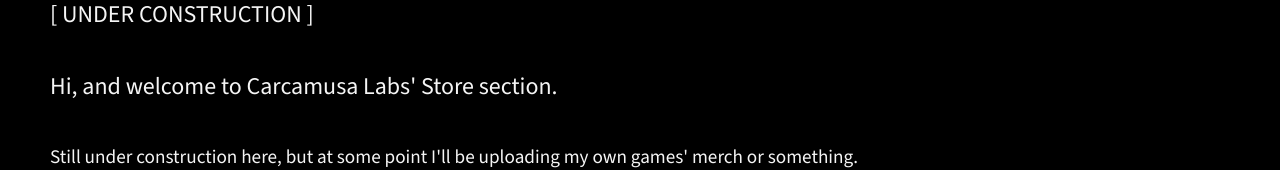
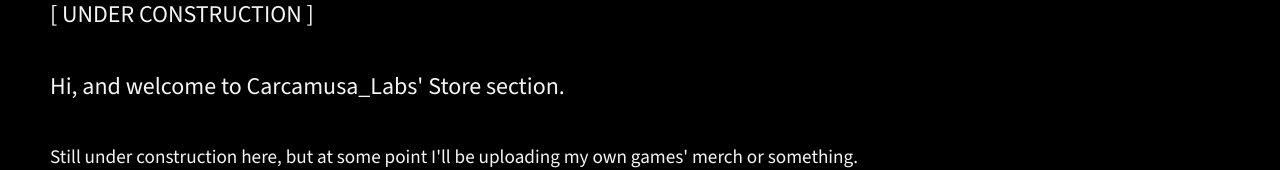
Before and after one commit to carcamusa-labs/Carcamusa_Labs_Website, a React (Vite) app: page /5_store.html in a window 1280 px wide. Shown: the part 286-456 px from the top of the page. Built offline with nearby package versions, Linux system fonts and the light colour scheme; a web font is replaced by a local one.

Commit message:
Keep Carcamusa_Labs on the website.
The spaced name is only for the Constellation pages, where an underscore is italic markup.

```diff
--- a/index.html
+++ b/index.html
@@ -15,7 +15,7 @@
     <link rel="stylesheet" href="/assets/visuals/style.css" />
     <link rel="icon" type="image/png" sizes="32x32" href="/assets/visuals/logos/carcamusa_labs_32x32_pagelogo.png" />
     <link rel="shortcut icon" href="/carcamusa_labs_32x32_pagelogo.ico" />
-    <title>Carcamusa Labs</title>
+    <title>Carcamusa_Labs</title>
   </head>
   <body translate="no">
     <div id="root"></div>
--- a/src/i18n/locales/en.ts
+++ b/src/i18n/locales/en.ts
@@ -32,14 +32,14 @@
     siteSections: "Site sections",
   },
   pageTitle: {
-    home: "Carcamusa Labs",
+    home: "Carcamusa_Labs",
     about: "1. About",
     cv: "2. Contact & Media",
     projects: "3. Projects",
     artwork: "4. Artwork & Assets",
     store: "5. Unplugged",
     referrals: "6. Referrals & Mentors",
-    links: "Carcamusa Labs - Links",
+    links: "Carcamusa_Labs - Links",
   },
   announcement: {
     title: "Quick announcement!",
@@ -61,11 +61,11 @@
     collapsibleJourney: "BACKGROUND AND PERSONAL JOURNEY",
     roleBefore:
       "I'm a Software Development Engineer in Test (SDET). I build and maintain end-to-end automation for native iOS and Android: WebdriverIO, TypeScript, Cucumber, and Appium, running through GitLab CI, Xcode Cloud, and BrowserStack. I also test the builds by hand when the release needs it.",
-    labsBefore: "Carcamusa Labs",
+    labsBefore: "Carcamusa_Labs",
     labsAfter:
       " is my space to showcase work, experience, CV, artwork, and lessons from people who took the time to teach me along the way.",
     explore: "Six sections on this site — feel free to explore:",
-    section1Title: "1. About Carcamusa Labs",
+    section1Title: "1. About Carcamusa_Labs",
     section1Desc: "Who I am and why I do what I do.",
     section2Title: "2. CV & Contact",
     section2Desc: "Professional background and how to reach me.",
@@ -174,7 +174,7 @@
   store: {
     heading: "[ STORE ]",
     underConstruction: "[ UNDER CONSTRUCTION ]",
-    welcome: "Hi, and welcome to Carcamusa Labs' Store section.",
+    welcome: "Hi, and welcome to Carcamusa_Labs' Store section.",
     body: "Still under construction here, but at some point I'll be uploading my own games' merch or something.",
     romeroBefore: "Meanwhile though, here's a picture of me &",
     romeroMid: ", the legend behind",
--- a/src/i18n/locales/es.ts
+++ b/src/i18n/locales/es.ts
@@ -33,14 +33,14 @@
     siteSections: "Secciones del sitio",
   },
   pageTitle: {
-    home: "Carcamusa Labs",
+    home: "Carcamusa_Labs",
     about: "1. Acerca de",
     cv: "2. Contacto y medios",
     projects: "3. Proyectos",
     artwork: "4. Diseños y recursos",
     store: "5. Unplugged",
     referrals: "6. Referencias y mentores",
-    links: "Carcamusa Labs - Enlaces",
+    links: "Carcamusa_Labs - Enlaces",
   },
   announcement: {
     title: "¡Anuncio rápido!",
@@ -63,11 +63,11 @@
     collapsibleJourney: "TRAYECTORIA Y RECORRIDO PERSONAL",
     roleBefore:
       "Soy Software Development Engineer in Test (SDET). Construyo y mantengo la automatización end-to-end para iOS y Android nativos: WebdriverIO, TypeScript, Cucumber y Appium, corriendo en GitLab CI, Xcode Cloud y BrowserStack. También pruebo las builds a mano cuando el release lo necesita.",
-    labsBefore: "Carcamusa Labs",
+    labsBefore: "Carcamusa_Labs",
     labsAfter:
       " es mi espacio para mostrar trabajo, experiencia, CV, diseños y lecciones de personas que se tomaron el tiempo de enseñarme.",
     explore: "Seis secciones en este sitio — explora lo que quieras:",
-    section1Title: "1. Acerca de Carcamusa Labs",
+    section1Title: "1. Acerca de Carcamusa_Labs",
     section1Desc: "Quién soy y por qué hago lo que hago.",
     section2Title: "2. CV y contacto",
     section2Desc: "Trayectoria profesional y cómo contactarme.",
@@ -177,7 +177,7 @@
   store: {
     heading: "[ TIENDA ]",
     underConstruction: "[ EN CONSTRUCCIÓN ]",
-    welcome: "Hola, bienvenido/a a la sección Tienda de Carcamusa Labs.",
+    welcome: "Hola, bienvenido/a a la sección Tienda de Carcamusa_Labs.",
     body: "Todavía en construcción, pero en algún momento subiré merch de mis juegos o algo parecido.",
     romeroBefore: "Mientras tanto, aquí va una foto mía con",
     romeroMid: ", la leyenda detrás de",
--- a/src/i18n/locales/ja.ts
+++ b/src/i18n/locales/ja.ts
@@ -33,14 +33,14 @@
     siteSections: "サイトのセクション",
   },
   pageTitle: {
-    home: "Carcamusa Labs",
+    home: "Carcamusa_Labs",
     about: "1. 自己紹介",
     cv: "2. 連絡先・メディア",
     projects: "3. プロジェクト",
     artwork: "4. デザインとアセット",
     store: "5. Unplugged",
     referrals: "6. 紹介・メンター",
-    links: "Carcamusa Labs - リンク",
+    links: "Carcamusa_Labs - リンク",
   },
   announcement: {
     title: "ちょっとしたお知らせ！",
@@ -63,11 +63,11 @@
     collapsibleJourney: "経歴・パーソナルな歩み",
     roleBefore:
       "ソフトウェア開発テストエンジニア（SDET）です。ネイティブ iOS と Android の E2E 自動化を構築・保守しています。WebdriverIO、TypeScript、Cucumber、Appium を使い、GitLab CI、Xcode Cloud、BrowserStack で実行しています。リリースに必要なら、ビルドの手動テストもします。",
-    labsBefore: "Carcamusa Labs",
+    labsBefore: "Carcamusa_Labs",
     labsAfter:
       " は、仕事、経験、CV、デザイン、そして教えてくれた方々から学んだことを載せる場所です。",
     explore: "このサイトは6つのセクション — 気になるところからどうぞ：",
-    section1Title: "1. Carcamusa Labs について",
+    section1Title: "1. Carcamusa_Labs について",
     section1Desc: "私が誰で、なぜこれをしているか。",
     section2Title: "2. CV・連絡先",
     section2Desc: "経歴と連絡方法。",
@@ -175,7 +175,7 @@
   store: {
     heading: "[ ストア ]",
     underConstruction: "[ 工事中 ]",
-    welcome: "Carcamusa Labs ストアへようこそ。",
+    welcome: "Carcamusa_Labs ストアへようこそ。",
     body: "まだ工事中ですが、いずれゲームのグッズなどを載せる予定です。",
     romeroBefore: "その間、",
     romeroMid: "（『",
@@ -189,7 +189,7 @@
   },
   links: {
     intro1Before: "来てくれてありがとう。",
-    intro1Mid: "「Carcamusa Labs」のニトラムです。ウルグアイ出身の SDET、スペイン・トレド在住。",
+    intro1Mid: "「Carcamusa_Labs」のニトラムです。ウルグアイ出身の SDET、スペイン・トレド在住。",
     intro1End: "レトロ風のゲームも作っています。",
     myLinks: "リンク：",
     instagramMain: "Instagram",
--- a/src/i18n/locales/pl.ts
+++ b/src/i18n/locales/pl.ts
@@ -33,14 +33,14 @@
     siteSections: "Sekcje strony",
   },
   pageTitle: {
-    home: "Carcamusa Labs",
+    home: "Carcamusa_Labs",
     about: "1. O mnie",
     cv: "2. Kontakt i media",
     projects: "3. Projekty",
     artwork: "4. Designy i zasoby",
     store: "5. Unplugged",
     referrals: "6. Referencje i mentorzy",
-    links: "Carcamusa Labs - Linki",
+    links: "Carcamusa_Labs - Linki",
   },
   announcement: {
     title: "Szybkie ogłoszenie!",
@@ -63,11 +63,11 @@
     collapsibleJourney: "TŁO I OSOBISTA HISTORIA",
     roleBefore:
       "Jestem Software Development Engineer in Test (SDET). Buduję i utrzymuję automatyzację end-to-end dla natywnego iOS i Androida: WebdriverIO, TypeScript, Cucumber i Appium, odpalaną przez GitLab CI, Xcode Cloud i BrowserStack. Testuję też buildy ręcznie, kiedy release tego wymaga.",
-    labsBefore: "Carcamusa Labs",
+    labsBefore: "Carcamusa_Labs",
     labsAfter:
       " to moje miejsce na prezentację pracy, doświadczenia, CV, designów i lekcji od ludzi, którzy poświęcili mi czas.",
     explore: "Sześć sekcji na tej stronie — eksploruj swobodnie:",
-    section1Title: "1. O Carcamusa Labs",
+    section1Title: "1. O Carcamusa_Labs",
     section1Desc: "Kim jestem i dlaczego robię to, co robię.",
     section2Title: "2. CV i kontakt",
     section2Desc: "Doświadczenie zawodowe i jak się ze mną skontaktować.",
@@ -177,7 +177,7 @@
   store: {
     heading: "[ SKLEP ]",
     underConstruction: "[ W BUDOWIE ]",
-    welcome: "Cześć, witaj w sekcji Sklep Carcamusa Labs.",
+    welcome: "Cześć, witaj w sekcji Sklep Carcamusa_Labs.",
     body: "Wciąż w budowie, ale kiedyś wrzucę merch z moich gier albo coś w tym stylu.",
     romeroBefore: "Tymczasem — zdjęcie ze mną i",
     romeroMid: ", legendą stojącą za",
--- a/src/i18n/locales/pt.ts
+++ b/src/i18n/locales/pt.ts
@@ -33,14 +33,14 @@
     siteSections: "Secções do site",
   },
   pageTitle: {
-    home: "Carcamusa Labs",
+    home: "Carcamusa_Labs",
     about: "1. Sobre mim",
     cv: "2. Contato e media",
     projects: "3. Projetos",
     artwork: "4. Designs e recursos",
     store: "5. Unplugged",
     referrals: "6. Referências e mentores",
-    links: "Carcamusa Labs - Ligações",
+    links: "Carcamusa_Labs - Ligações",
   },
   announcement: {
     title: "Anúncio rápido!",
@@ -63,11 +63,11 @@
     collapsibleJourney: "PERCURSO E TRAJETÓRIA PESSOAL",
     roleBefore:
       "Sou Software Development Engineer in Test (SDET). Construo e mantenho automação end-to-end para iOS e Android nativos: WebdriverIO, TypeScript, Cucumber e Appium, a correr em GitLab CI, Xcode Cloud e BrowserStack. Também testo as builds à mão quando o release precisa.",
-    labsBefore: "Carcamusa Labs",
+    labsBefore: "Carcamusa_Labs",
     labsAfter:
       " é o meu espaço para mostrar trabalho, experiência, CV, designs e lições de pessoas que se dispuseram a ensinar-me ao longo do caminho.",
     explore: "Seis secções neste site — explora à vontade:",
-    section1Title: "1. Sobre a Carcamusa Labs",
+    section1Title: "1. Sobre a Carcamusa_Labs",
     section1Desc: "Quem sou e por que faço o que faço.",
     section2Title: "2. CV e contato",
     section2Desc: "Percurso profissional e como entrar em contato.",
@@ -177,7 +177,7 @@
   store: {
     heading: "[ LOJA ]",
     underConstruction: "[ EM CONSTRUÇÃO ]",
-    welcome: "Olá, bem-vindo/a à secção Loja da Carcamusa Labs.",
+    welcome: "Olá, bem-vindo/a à secção Loja da Carcamusa_Labs.",
     body: "Ainda em construção, mas a dada altura vou carregar merch dos meus jogos ou algo do género.",
     romeroBefore: "Entretanto, aqui vai uma foto minha com",
     romeroMid: ", a lenda por trás de",
--- a/src/pages/AboutPage.tsx
+++ b/src/pages/AboutPage.tsx
@@ -12,7 +12,7 @@
 
       <h2>{t("about.heading")}</h2>
       <p className="indented_p">
-        {t("about.introBefore")} <b>Carcamusa Labs</b>
+        {t("about.introBefore")} <b>Carcamusa_Labs</b>
         {t("about.introAfter")}
       </p>
       <img src="/assets/visuals/other/its_a_me.jpeg" alt={t("common.selfPortraitAlt")} id="about_selfie" />
--- a/src/pages/LinksPage.tsx
+++ b/src/pages/LinksPage.tsx
@@ -4,7 +4,7 @@
   const year = new Date().getFullYear();
 
   useEffect(() => {
-    document.title = "Carcamusa Labs - Links";
+    document.title = "Carcamusa_Labs - Links";
     document.body.classList.add("links-page");
     return () => {
       document.body.classList.remove("links-page");
@@ -15,7 +15,7 @@
     <>
       <div id="links_initial-paragraph-container">
         <h4>
-          Yo, thanks for visiting. I&apos;m Nitram from <span>「Carcamusa Labs」</span>.
+          Yo, thanks for visiting. I&apos;m Nitram from <span>「Carcamusa_Labs」</span>.
           <br />
           Uruguayan SDET living in Toledo, Spain.
           <br />I also make retro-inspired games.
@@ -23,7 +23,7 @@
         <h4>
           来てくれておおきに！
           <br />
-          ワイは <span>「Carcamusa Labs」</span> のニトラムやで。
+          ワイは <span>「Carcamusa_Labs」</span> のニトラムやで。
           <br />
           スペインのトレドに住んでる、ウルグアイ人のSDETやで。
           <br />
```
